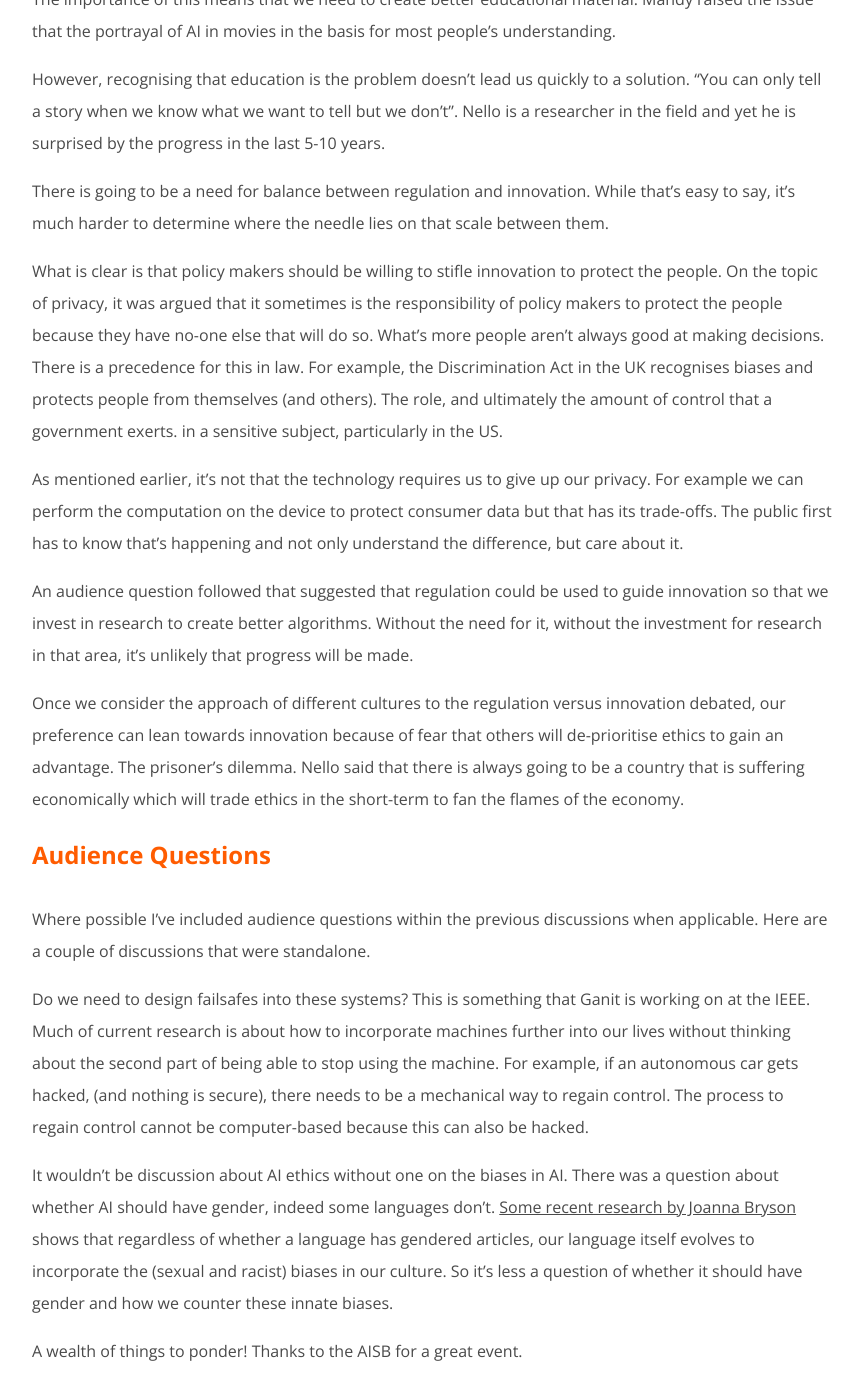
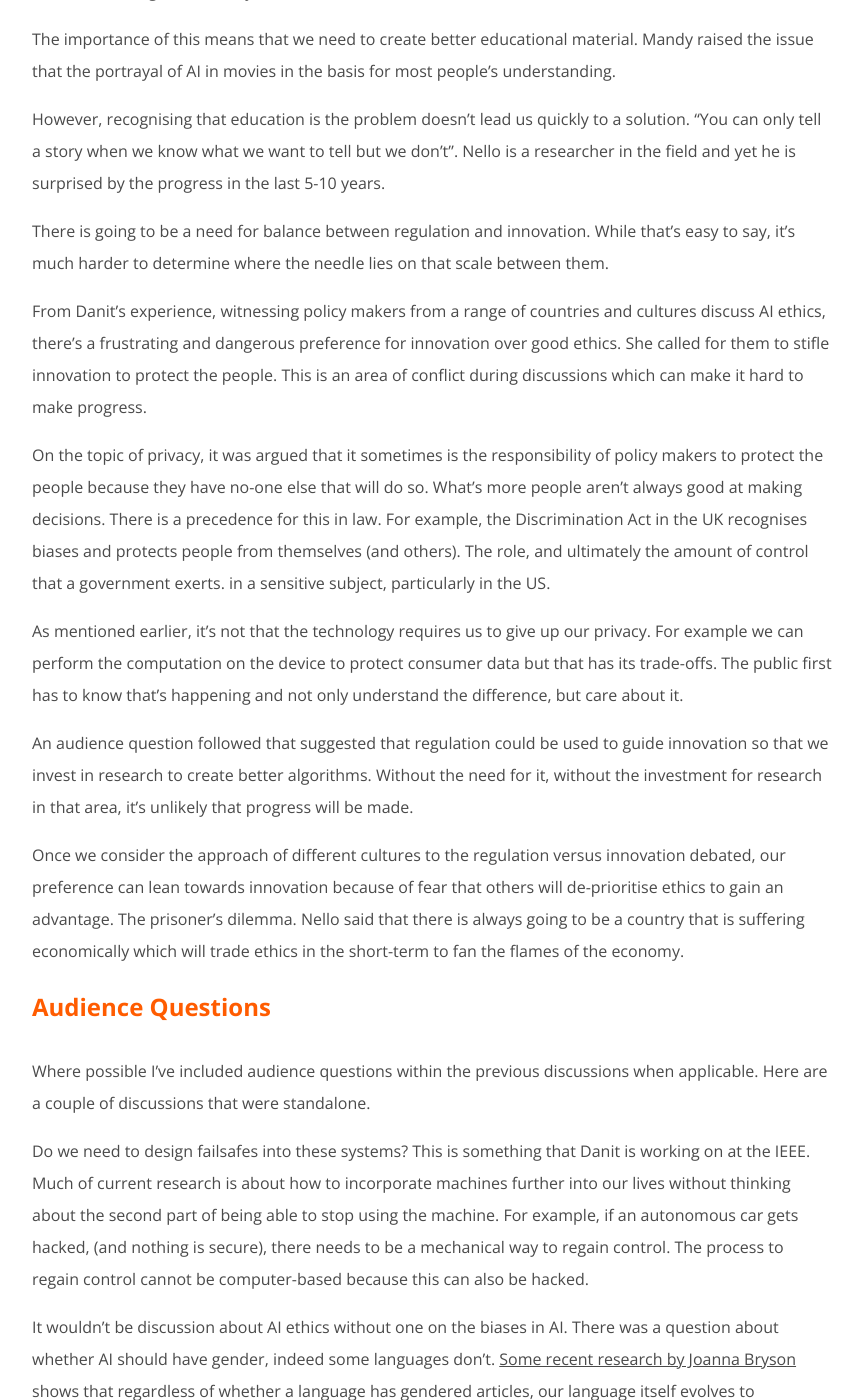
Before and after one commit to bobbyshaw/tomrobertshaw.net, a Jekyll site: the page built from blog/_posts/2017-04-28-ethical-impact-of-ai-on-society.md, in a window 1280 px wide and 1400 px high, scrolled down 5875 px. Shown: the whole window, without its empty margins (112-975 px from the left). Built offline with Jekyll 4.4.1, drawn with Linux system fonts in a browser that asks for light colours; some of the changed text lies outside the part shown.

Commit message:
Update with corrections and feedback from Danit Gal.

```diff
--- a/blog/_posts/2017-04-28-ethical-impact-of-ai-on-society.md
+++ b/blog/_posts/2017-04-28-ethical-impact-of-ai-on-society.md
@@ -13,7 +13,7 @@
 - [Alan Winfield](https://twitter.com/alan_winfield), a Professor of Robot Ethics at the University of West of England
 - [Mandy Chessel](https://twitter.com/MandyChessell) - IBM Distinguished Engineer, Master Inventor and Fellow of Academy of Engineering
 - [Nello Christianini](http://www.bris.ac.uk/engineering/people/nello-cristianini/) - Professor of AI at University of Bristol
-- [Danit Gal](https://twitter.com/danitgal) - Ethics Consultant to Tencent and chairs the IEEE Global Initiative for ethical considerations of AI
+- [Danit Gal](https://twitter.com/danitgal) - Chair of the IEEE Global Initiative for Ethical Considerations in AI and AS Outreach Committee, and external consultant to Tencent on AI Ethics
 - [Björn W. Schuller](https://twitter.com/bjoernschuller) - Professor of Intelligent Systems at University of Passau.
 
 Alan Winfield hosted the panel and presented the questions. At the end there was an opportunity for the audience to ask their own questions.
@@ -44,11 +44,11 @@
 
 The last point on this question was made by Nello and the other panel members concurred with it. As developers and engineers we have to consider that everything that we make will drift to other user cases. I think this is interesting because it's easy to bring up the example of researchers working on technology that can be repurposed by the military but there's a whole range of technology that isn't about life or death but can still be re-used in ethically questionable circumstances.
 
-## Do the public understand how machine learning is affectig our lives?
+## Do the public understand how machine learning is affecting our lives?
 
 The question was first posed to Mandy who expanded on the breadth of the question saying that "they and we don't understand". Like most technology people can see the utility of it but that doesn't mean they recognise how it works. Judging what the long term effects are is nigh-on impossible for us to say with any certainty.
 
-Ganit warned that we have reached the point of no return in terms of convenience that we won't be able to give it up. The primary concern here is with the level privacy that we are giving up for the benefits that the largest internet companies provide us, in many cases, for free.
+Danit warned that we have reached the point of no return in terms of convenience that we won't be able to give it up. The primary concern here is with the level privacy that we are giving up for the benefits that the largest internet companies provide us, in many cases, for free.
 
 Nello shared that one of the challenges with this is that it's so difficult for us to put into words the importance of retaining our privacy. To many, it just makes us feel nervous and that it is wrong. Storytelling is such a powerful way of conveying messages that he encouraged us to create better stories so that we can share this ingrained feeling that we have.
 
@@ -74,9 +74,11 @@
 
 Nello continued by comparing the importance for transparency versus fairness. When we look at the pharmaceutical market, we care that drugs are fair, i.e. they have the effect that they claim. That's not to say that we know why they work, we may only have a hypothesis. Either way, the importance is that it's works as advertised.
 
-I believe it was Ganit that followed up with the paradox of building AI in our own image. We expect them to explain their decisions. Can you expect the same from a human being? While I don't believe this warrants giving up with the activity, I see her point and it made me thinking about human sub-conscious decision making and the fictionalisation that happens after. Even if we believe the story we create, it's not so different from one AI model being used to make the prediction and one model being used to create the story.
+## To what extent are AI ethics dependent on cultural context?
 
-Given Ganit's exposure to different cultures, particular Chinese and Japanese, she expressed the difficulty with coming up with an answer to many of these questions because the social implications are culturally specific.
+Danit's exposure to different cultures, particular Chinese and Japanese, positioned her best to lead the discussion on this question. Firstly, she asked us to consider the paradox of building AI in our own image. We expect them to explain their decisions but can we expect the same from a human being? While I don't believe this warrants foregoing the discussion, it made me think how people make decisions on a sub-conscious basis before fictionalising after. Even if we believe the story we create, it's not so different from one AI model being used to make the prediction and another being used to create the story.
+
+Furthermore, Danit expressed the difficulty with coming up with an answer to many of these questions because the social implications are culturally specific.
 
 Researchers and policy writers in Japan are considering robots as "members or quasi members" of society and the rights that they may have within society. This is stark contrast to Chinese and Western philosophies that consider robots to be tools, regardless of their "intellect" and form.
 
@@ -86,7 +88,7 @@
 
 This led us on to a short discussion on the ethics of humanoid robots. While the context was not provided, there were notable members of the room that are highly against the idea of humanoid robots because it fools humans into giving robots more rights than they deserve. If you're interested, read more from Joanna Bryson on why [Robots Should be Slaves](http://www.cs.bath.ac.uk/~jjb/ftp/Bryson-Slaves-Book09.html).
 
-Reflecting on all these items, Ganit said that technology is progressing too quickly for us to answer these ethical questions. The progress is too quick for policy makers to get up to speed and agree guidelines.
+Reflecting on all these items, Danit said that technology is progressing too quickly for us to answer these ethical questions. The progress is too quick for policy makers to get up to speed and agree guidelines.
 
 ## How is society affected right now?
 
@@ -106,7 +108,9 @@
 
 There is going to be a need for balance between regulation and innovation. While that's easy to say, it's much harder to determine where the needle lies on that scale between them.
 
-What is clear is that policy makers should be willing to stifle innovation to protect the people. On the topic of privacy, it was argued that it sometimes is the responsibility of policy makers to protect the people because they have no-one else that will do so. What's more people aren't always good at making decisions. There is a precedence for this in law. For example, the Discrimination Act in the UK recognises biases and protects people from themselves (and others). The role, and ultimately the amount of control that a government exerts. in a sensitive subject, particularly in the US.
+From Danit's experience, witnessing policy makers from a range of  countries and cultures discuss AI ethics, there's a frustrating and dangerous preference for innovation over good ethics.  She called for them to stifle innovation to protect the people. This is an area of conflict during discussions which can make it hard to make progress.
+
+On the topic of privacy, it was argued that it sometimes is the responsibility of policy makers to protect the people because they have no-one else that will do so. What's more people aren't always good at making decisions. There is a precedence for this in law. For example, the Discrimination Act in the UK recognises biases and protects people from themselves (and others). The role, and ultimately the amount of control that a government exerts. in a sensitive subject, particularly in the US.
 
 As mentioned earlier, it's not that the technology requires us to give up our privacy. For example we can perform the computation on the device to protect consumer data but that has its trade-offs. The public first has to know that's happening and not only understand the difference, but care about it.
 
@@ -118,7 +122,7 @@
 
 Where possible I've included audience questions within the previous discussions when applicable. Here are a couple of discussions that were standalone.
 
-Do we need to design failsafes into these systems? This is something that Ganit is working on at the IEEE. Much of current research is about how to incorporate machines further into our lives without thinking about the second part of being able to stop using the machine. For example, if an autonomous car gets hacked, (and nothing is secure), there needs to be a mechanical way to regain control. The process to regain control cannot be computer-based because this can also be hacked.
+Do we need to design failsafes into these systems? This is something that Danit is working on at the IEEE. Much of current research is about how to incorporate machines further into our lives without thinking about the second part of being able to stop using the machine. For example, if an autonomous car gets hacked, (and nothing is secure), there needs to be a mechanical way to regain control. The process to regain control cannot be computer-based because this can also be hacked.
 
 It wouldn't be discussion about AI ethics without one on the biases in AI. There was a question about whether AI should have gender, indeed some languages don't. [Some recent research by Joanna Bryson](https://www.theguardian.com/technology/2017/apr/13/ai-programs-exhibit-racist-and-sexist-biases-research-reveals) shows that regardless of whether a language has gendered articles, our language itself evolves to incorporate the (sexual and racist) biases in our culture. So it's less a question of whether it should have gender and how we counter these innate biases.
 
```
